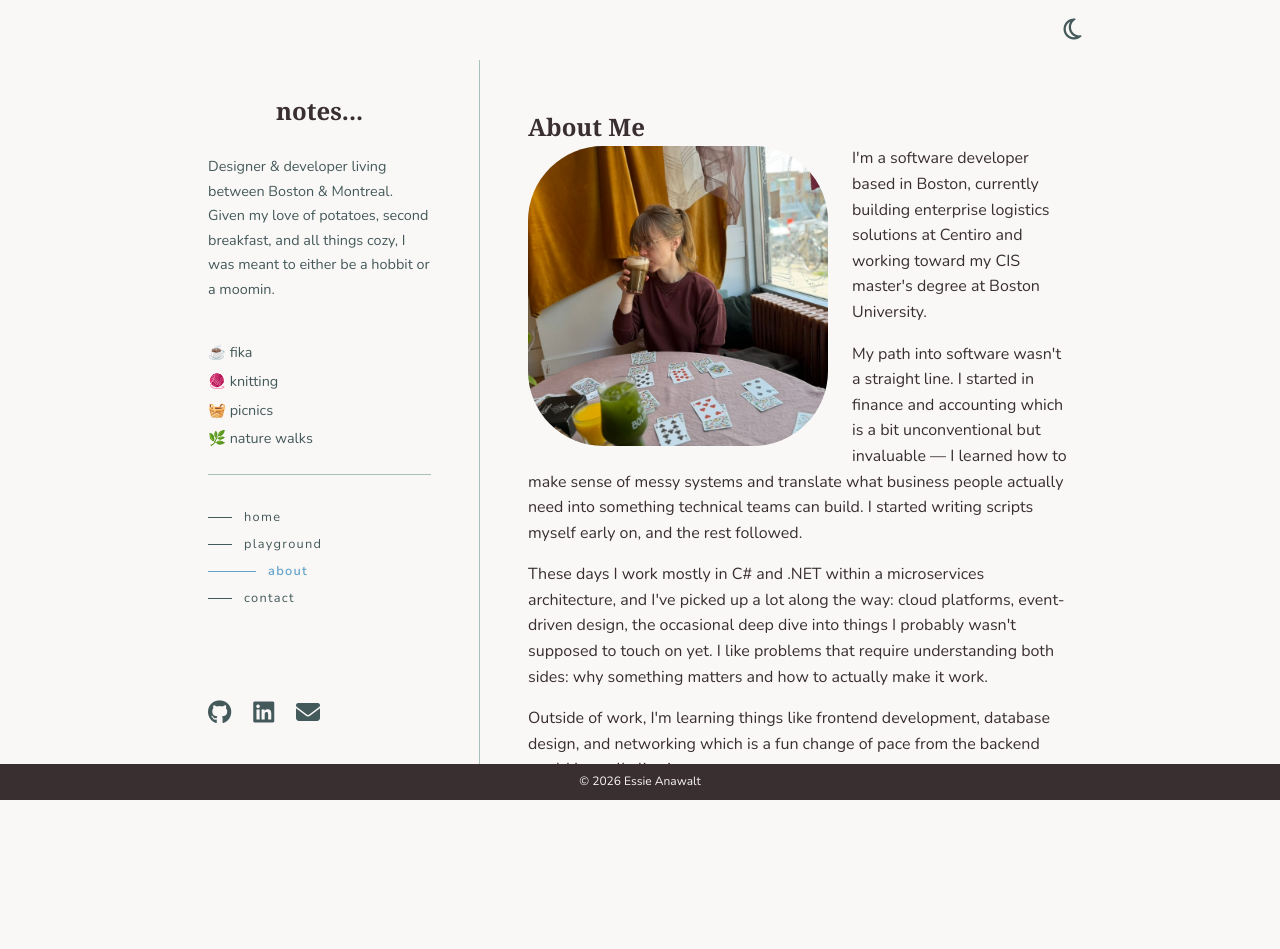
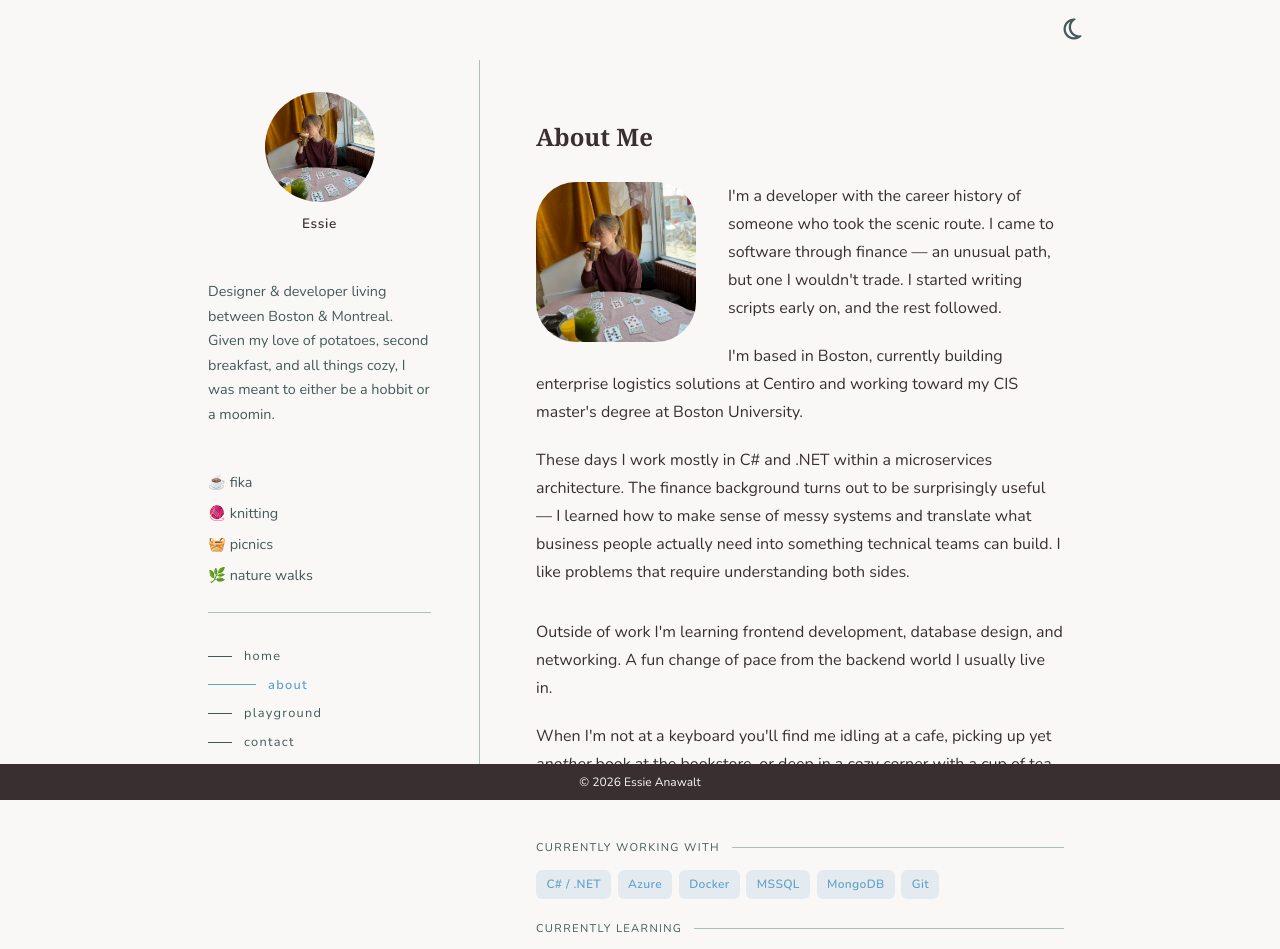
Before and after one commit to essieanawalt/termProject, a React (Vite) app: page /about in a window 1280 px wide. Shown: the top 949 px of the page. Before the commit the page ends 883 px from the top, so only its background shows below. Built offline with nearby package versions, Linux system fonts and the light colour scheme.

Commit message:
a little redesign of home and about

```diff
--- a/src/components/Aside.jsx
+++ b/src/components/Aside.jsx
@@ -17,7 +17,14 @@ export default function Aside() {
   return (
     <aside>
       <div className="profile-header">
-        <h1>notes...</h1>
+        <img
+          className="profile-photo"
+          src={`${import.meta.env.BASE_URL}img/essie.jpeg`}
+          alt="photo of essie"
+          width="80"
+          height="80"
+        />
+        <p className="profile-name">Essie</p>
       </div>
       <p className="profile-bio">
         Designer & developer living between Boston & Montreal. Given my love of
@@ -34,6 +41,7 @@ export default function Aside() {
         <NavLink to="/" end>
           home
         </NavLink>
+        <NavLink to="/about">about</NavLink>
         <div>
           <NavLink
             to="/playground"
@@ -53,8 +61,6 @@ export default function Aside() {
             </li>
           </ul>
         </div>
-        <NavLink to="/about">about</NavLink>
-
         <NavLink to="/contact">contact</NavLink>
       </nav>
       <ul className="sidebar-links">
--- a/src/pages/About.jsx
+++ b/src/pages/About.jsx
@@ -8,37 +8,62 @@ export default function About() {
         id="about-me-img"
         src={`${import.meta.env.BASE_URL}img/essie.jpeg`}
         alt="photo of essie drinking tea at a table with cards"
-        width="300"
-        height="300"
+        width="160"
+        height="160"
       />
-      <section>
-        <p>
-          I'm a software developer based in Boston, currently building
-          enterprise logistics solutions at Centiro and working toward my CIS
-          master's degree at Boston University.
-        </p>
-        <p>
-          My path into software wasn't a straight line. I started in finance and
-          accounting which is a bit unconventional but invaluable — I learned
-          how to make sense of messy systems and translate what business people
-          actually need into something technical teams can build. I started
-          writing scripts myself early on, and the rest followed.
-        </p>
+      <p>
+        I'm a developer with the career history of someone who took the scenic
+        route. I came to software through finance — an unusual path, but one I
+        wouldn't trade. I started writing scripts early on, and the rest
+        followed.
+      </p>
+      <p>
+        I'm based in Boston, currently building enterprise logistics solutions
+        at Centiro and working toward my CIS master's degree at Boston
+        University.
+      </p>
+
+      <section className="about-section">
         <p>
           These days I work mostly in C# and .NET within a microservices
-          architecture, and I've picked up a lot along the way: cloud platforms,
-          event-driven design, the occasional deep dive into things I probably
-          wasn't supposed to touch on yet. I like problems that require
-          understanding both sides: why something matters and how to actually
-          make it work.
+          architecture. The finance background turns out to be surprisingly
+          useful — I learned how to make sense of messy systems and translate
+          what business people actually need into something technical teams can
+          build. I like problems that require understanding both sides.
         </p>
       </section>
-      <section>
+
+      <section className="about-section">
         <p>
-          Outside of work, I'm learning things like frontend development,
-          database design, and networking which is a fun change of pace from the
-          backend world I usually live in.
+          Outside of work I'm learning frontend development, database design,
+          and networking. A fun change of pace from the backend world I usually
+          live in.
         </p>
+
+        <p>
+          When I'm not at a keyboard you'll find me idling at a cafe, picking up
+          yet <i>another</i> book at the bookstore, or deep in a cozy corner
+          with a cup of tea and my steamdeck.
+        </p>
+      </section>
+
+      <section className="about-section">
+        <p className="section-label">currently working with</p>
+        <ul className="tag-list">
+          <li>C# / .NET</li>
+          <li>Azure</li>
+          <li>Docker</li>
+          <li>MSSQL</li>
+          <li>MongoDB</li>
+          <li>Git</li>
+        </ul>
+        <p className="section-label">currently learning</p>
+        <ul className="tag-list">
+          <li>JavaScript</li>
+          <li>React</li>
+          <li>Python</li>
+          <li>Java</li>
+        </ul>
       </section>
     </article>
   );
--- a/src/pages/Home.jsx
+++ b/src/pages/Home.jsx
@@ -1,19 +1,35 @@
+import { Link } from "react-router-dom";
+import "../styles/home.css";
+
 export default function Home() {
   return (
     <article>
-      <h1>Home</h1>
-      <p>
-        Hi, I'm Essie — a developer with the career history of someone who took
-        the scenic route. I came to software through finance, which is an
-        unusual path but one I wouldn't trade. Somewhere along the way I
-        realized I liked building things more than analyzing them, and here we
-        are.
-      </p>
-      <p>
-        When I'm not at a keyboard you'll find me idling at a cafe, picking up
-        yet <i>another</i> book at the bookstore, or deep in a cozy corner with
-        a cup of tea and my steamdeck.
-      </p>
+      <div className="home-hero">
+        <h1>I took the scenic route.</h1>
+        <p className="home-tagline">
+          Turns out I liked building things more than analyzing them.
+        </p>
+      </div>
+      <section className="home-cards">
+        <Link to="/about" className="home-card">
+          <i className="fa-solid fa-address-card home-card-icon"></i>
+          <h2>about</h2>
+          <p>The longer story</p>
+          <span className="home-card-cta">read →</span>
+        </Link>
+        <Link to="/playground" className="home-card">
+          <i className="fa-solid fa-gamepad home-card-icon"></i>
+          <h2>playground</h2>
+          <p>Fun little things</p>
+          <span className="home-card-cta">play →</span>
+        </Link>
+        <Link to="/contact" className="home-card">
+          <i className="fa-solid fa-envelope home-card-icon"></i>
+          <h2>contact</h2>
+          <p>Say hello</p>
+          <span className="home-card-cta">write →</span>
+        </Link>
+      </section>
     </article>
   );
 }
--- a/src/styles/about.css
+++ b/src/styles/about.css
@@ -1,18 +1,67 @@
 #about-me-img {
   float: left;
-  width: 300px;
+  display: block;
+  width: 160px;
   aspect-ratio: 1;
   object-fit: cover;
   border-radius: 25%;
-  margin: 0 1.5rem 1rem 0;
+  margin: 0 2rem 1rem 0;
+}
+
+.about-section {
+  margin-bottom: 2rem;
+}
+
+.section-label {
+  font-size: 0.7rem;
+  text-transform: uppercase;
+  letter-spacing: 0.12em;
+  color: var(--color-text-muted);
+  display: flex;
+  align-items: center;
+  gap: 0.75rem;
+  margin-top: 1.25rem;
+  margin-bottom: 0.75rem;
+}
+
+.section-label::after {
+  content: "";
+  display: block;
+  height: 1px;
+  flex: 1;
+  background: var(--color-border);
+}
+
+.tag-list {
+  list-style: none;
+  display: flex;
+  flex-wrap: wrap;
+  gap: 0.4rem;
+  margin-bottom: 0;
+}
+
+.tag-list li {
+  font-size: 0.75rem;
+  color: var(--color-accent);
+  background: color-mix(in srgb, var(--color-accent) 15%, transparent);
+  border-radius: var(--radius-sm);
+  padding: 0.25rem 0.65rem;
+  letter-spacing: 0.03em;
+  font-weight: 600;
+  transition:
+    background 0.2s ease,
+    color 0.2s ease;
+}
+
+.tag-list li:hover {
+  background: var(--color-accent);
+  color: var(--color-text-on-accent);
 }
 
 @media (max-width: 768px) {
   #about-me-img {
     float: none;
-    width: 100%;
-    max-width: 300px;
-    display: block;
-    margin: 0 auto 1rem;
+    width: 120px;
+    margin: 0 auto 1.25rem;
   }
 }
--- /dev/null
+++ b/src/styles/home.css
@@ -0,0 +1,81 @@
+.home-hero {
+  margin-bottom: 4rem;
+}
+
+.home-hero h1 {
+  font-size: 2rem;
+  margin-bottom: 0.75rem;
+}
+
+.home-tagline {
+  color: var(--color-text-muted);
+  font-size: 1rem;
+  margin-bottom: 0;
+}
+
+.home-cards {
+  display: grid;
+  grid-template-columns: repeat(3, 1fr);
+  gap: 1.25rem;
+}
+
+.home-card {
+  border: 1px solid var(--color-border);
+  border-radius: var(--radius-md);
+  padding: 1.5rem;
+  display: flex;
+  flex-direction: column;
+  gap: 0.5rem;
+  text-decoration: none;
+  color: var(--color-text);
+  transition:
+    border-color 0.2s ease,
+    box-shadow 0.2s ease;
+}
+
+.home-card:hover {
+  border-color: var(--color-accent);
+  box-shadow: 0 4px 16px color-mix(in srgb, var(--color-accent) 12%, transparent);
+}
+
+.home-card-icon {
+  font-size: 1.5rem;
+  color: var(--color-text-muted);
+  transition: color 0.2s ease;
+}
+
+.home-card:hover .home-card-icon {
+  color: var(--color-accent);
+}
+
+.home-card h2 {
+  font-size: 1rem;
+  margin-top: 0.25rem;
+}
+
+.home-card p {
+  font-size: 0.875rem;
+  color: var(--color-text-muted);
+  flex: 1;
+  margin-bottom: 0.5rem;
+}
+
+.home-card-cta {
+  font-size: 0.8rem;
+  color: var(--color-accent);
+  letter-spacing: 0.05em;
+}
+
+.home-card:hover .home-card-cta {
+  color: var(--color-text);
+}
+
+@media (max-width: 768px) {
+  .home-hero h1 {
+    font-size: 2rem;
+  }
+
+  .home-cards {
+    grid-template-columns: 1fr;
+  }
+}
--- a/src/styles/main.css
+++ b/src/styles/main.css
@@ -12,6 +12,12 @@
   --fjord: #44595a;
   --foggy-sage: #aac0bd;
   --winter-sky: #b3cce1;
+
+  /* market */
+  --fruit: #b5451b;
+  --veggies: #4a7c40;
+  --basket-straw: #d4a84b;
+  --basket-wood: #8b6340;
 
   /* semantic */
   --color-bg: var(--near-white);
@@ -73,7 +79,7 @@ body {
   color: var(--color-text);
   font-family: var(--font-sans);
   font-size: 1rem;
-  line-height: 1.6;
+  line-height: 1.75;
 }
 
 h1,
@@ -83,7 +89,7 @@ h3 {
 }
 
 p {
-  margin-bottom: 1rem;
+  margin-bottom: 1.25rem;
 }
 
 /* -- header -- */
@@ -239,8 +245,8 @@ aside {
 }
 
 .profile-photo {
-  width: 80px;
-  height: 80px;
+  width: 110px;
+  height: 110px;
   border-radius: 50%;
   object-fit: cover;
   transition: transform 0.25s ease;
@@ -299,8 +305,8 @@ aside {
 
 /* -- main -- */
 main {
-  padding: 3rem;
-  padding-bottom: calc(3rem + var(--footer-h));
+  padding: 3.5rem;
+  padding-bottom: calc(3.5rem + var(--footer-h));
   animation: fadeIn 0.4s ease;
 }
 
@@ -322,7 +328,7 @@ main {
 }
 
 main h1 {
-  margin: 0;
+  margin: 0 0 1.5rem;
 }
 
 /* buttons */
--- a/src/styles/market.css
+++ b/src/styles/market.css
@@ -14,14 +14,6 @@
     font-size: 0.875rem;
     color: var(--color-error);
   }
-}
-
-/* market-specific color tokens */
-:root {
-  --fruit: #b5451b;
-  --veggies: #4a7c40;
-  --basket-straw: #d4a84b;
-  --basket-wood: #8b6340;
 }
 
 /* stands side by side */
@@ -126,7 +118,7 @@
   display: flex;
   flex-wrap: wrap;
   justify-content: center;
-  gap: 0rem;
+  gap: 0;
   padding: 0.5rem 0;
 }
 
--- a/src/styles/memory.css
+++ b/src/styles/memory.css
@@ -18,7 +18,7 @@
   background: var(--color-surface);
   border: 1px solid var(--color-border);
   border-radius: var(--radius-md);
-  box-shadow: 0 2px 6px rgba(0, 0, 0, 0.1);
+  box-shadow: 0 2px 6px color-mix(in srgb, var(--deep-mire) 10%, transparent);
   transition:
     transform 0.2s ease,
     box-shadow 0.2s ease;
@@ -27,7 +27,7 @@
 
 .card:not(.matched):hover {
   transform: translateY(-3px);
-  box-shadow: 0 5px 14px rgba(0, 0, 0, 0.18);
+  box-shadow: 0 5px 14px color-mix(in srgb, var(--deep-mire) 18%, transparent);
 }
 
 .card.flipped {
```
